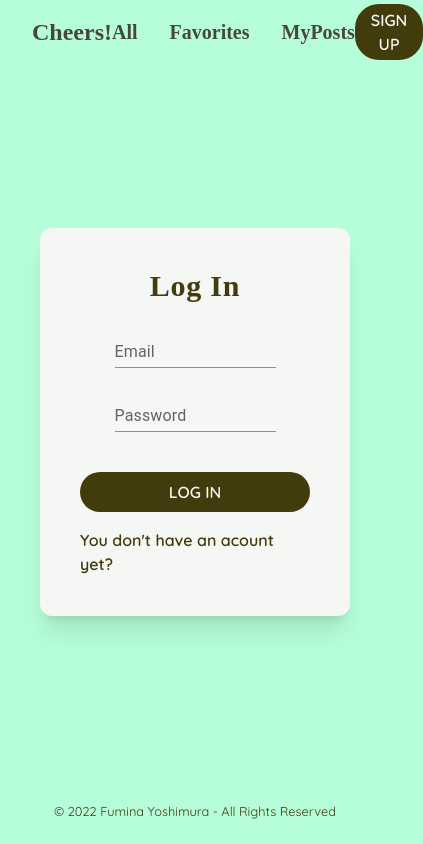
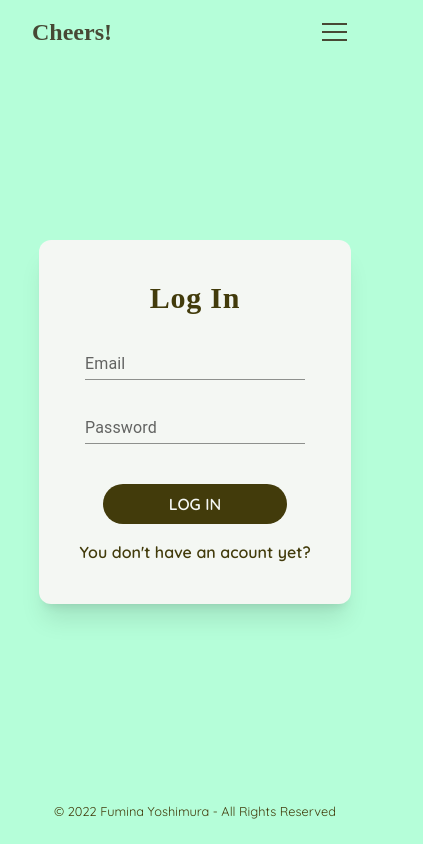
Before and after one commit to 237ganbaru365/beer-fav, a React (Create React App) app: page /login in a window 390 px wide. Shown: the whole page, 423 px wide, since content can reach past the window. Built offline with nearby package versions, Linux system fonts and the light colour scheme; no server answers; a web font is replaced by a local one.

Commit message:
add hamburger menu

```diff
--- a/package.json
+++ b/package.json
@@ -14,6 +14,7 @@
     "@testing-library/react": "^13.3.0",
     "@testing-library/user-event": "^13.5.0",
     "firebase": "^9.9.0",
+    "hamburger-react": "^2.5.0",
     "react": "^18.2.0",
     "react-dom": "^18.2.0",
     "react-hook-form": "^7.33.1",
--- a/src/App.js
+++ b/src/App.js
@@ -1,4 +1,4 @@
-import React, { useEffect, useState } from "react";
+import React, { useEffect } from "react";
 import { useDispatch } from "react-redux";
 import { BrowserRouter, Routes, Route, Navigate } from "react-router-dom";
 
--- a/src/components/atoms/Card.js
+++ b/src/components/atoms/Card.js
@@ -2,9 +2,7 @@ import React from "react";
 
 export const Card = ({ children, styles }) => {
   return (
-    <div
-      className={`bg-neutral rounded-xl shadow-xl p-10 mx-10 sm:mx-20 md:mx-28 lg:mx-40 xl:mx-80 my-20 ${styles}`}
-    >
+    <div className={`bg-neutral rounded-xl shadow-xl p-10 ${styles}`}>
       {children}
     </div>
   );
--- /dev/null
+++ b/src/components/molecules/HamburgerMenu.js
@@ -0,0 +1,79 @@
+import React, { useState } from "react";
+import { NavLink } from "react-router-dom";
+import { useNavigate } from "react-router-dom";
+
+import { Button } from "../atoms/Button";
+import { Squash as Hamburger } from "hamburger-react";
+import { Divider, Drawer } from "@mui/material";
+import AccountCircleIcon from "@mui/icons-material/AccountCircle";
+
+export const HamburgerMenu = ({ isLogin, logoutHandler, user }) => {
+  const navigate = useNavigate();
+  const [isOpen, setIsOpen] = useState(false);
+  return (
+    <div className="md:hidden">
+      <Hamburger toggled={isOpen} toggle={setIsOpen} size={25} />
+      <Drawer
+        anchor="right"
+        open={isOpen}
+        onClose={() => setIsOpen(false)}
+        onOpen={() => setIsOpen(true)}
+      >
+        <div className="p-8 font-nova text-xl">
+          <Hamburger toggled={isOpen} toggle={setIsOpen} size={25} />
+          <ul className="p-8">
+            <li className="mb-4">
+              <NavLink
+                to="/posts"
+                className={({ isActive }) =>
+                  isActive ? "mr-8 border-b-2 border-dark" : "mr-8"
+                }
+              >
+                All
+              </NavLink>
+            </li>
+
+            <li className="mb-4">
+              <NavLink
+                to="/favorite"
+                className={({ isActive }) =>
+                  isActive ? "mr-8 border-b-2 border-dark" : "mr-8"
+                }
+              >
+                Favorites
+              </NavLink>
+            </li>
+
+            <li className="mb-4">
+              <NavLink
+                to="/my-posts"
+                className={({ isActive }) =>
+                  isActive ? "border-b-2 border-dark" : ""
+                }
+              >
+                MyPosts
+              </NavLink>
+            </li>
+          </ul>
+          <Divider />
+          <div className="text-center m-4">
+            {isLogin && (
+              <div className="FlexCenter">
+                <h4 className="mr-4 font-quicksand">
+                  <AccountCircleIcon />
+                  {user.username}
+                </h4>
+                <Button content="LOG OUT" onClick={logoutHandler} />
+              </div>
+            )}
+            {!isLogin && (
+              <>
+                <Button content="SIGN UP" onClick={() => navigate("/signup")} />
+              </>
+            )}
+          </div>
+        </div>
+      </Drawer>
+    </div>
+  );
+};
--- a/src/components/molecules/HeaderActions.js
+++ b/src/components/molecules/HeaderActions.js
@@ -7,7 +7,7 @@ import { Button } from "../atoms/Button";
 export const HeaderActions = ({ isLogin, logoutHandler, user }) => {
   const navigate = useNavigate();
   return (
-    <div className="basis-1/3 flex justify-end">
+    <div className="hidden basis-1/3 md:flex justify-end">
       {isLogin && (
         <div className="FlexCenter">
           <h4 className="mr-4 font-quicksand">
--- a/src/components/molecules/NavBar.js
+++ b/src/components/molecules/NavBar.js
@@ -3,7 +3,7 @@ import { NavLink } from "react-router-dom";
 
 export const NavBar = () => {
   return (
-    <ul className="basis-1/2 text-xl font-semibold flex justify-center">
+    <ul className="hidden basis-1/2 text-xl font-semibold md:flex justify-center">
       <NavLink
         to="/posts"
         className={({ isActive }) =>
--- a/src/components/organisms/AuthForm.js
+++ b/src/components/organisms/AuthForm.js
@@ -19,7 +19,7 @@ export const AuthForm = ({ onSubmit, register, errors, isLoginMode }) => {
     <form onSubmit={onSubmit} className="FlexColumn w-full">
       {!isLoginMode && (
         <FormInputText
-          sx={{ marginBottom: "1rem", width: "70%" }}
+          sx={{ marginBottom: "1rem" }}
           {...register("username")}
           id="username"
           type="text"
@@ -29,7 +29,7 @@ export const AuthForm = ({ onSubmit, register, errors, isLoginMode }) => {
         />
       )}
       <FormInputText
-        sx={{ marginBottom: "1rem", width: "70%" }}
+        sx={{ marginBottom: "1rem" }}
         {...register("email")}
         id="email"
         type="email"
@@ -38,7 +38,7 @@ export const AuthForm = ({ onSubmit, register, errors, isLoginMode }) => {
         helperText={errors?.email?.message}
       />
       <FormInputText
-        sx={{ marginBottom: "2.5rem", width: "70%" }}
+        sx={{ marginBottom: "2.5rem" }}
         {...register("password")}
         id="password"
         type="password"
@@ -47,10 +47,10 @@ export const AuthForm = ({ onSubmit, register, errors, isLoginMode }) => {
         helperText={errors?.password?.message}
       />
       <Button
-        className="w-full py-2 mb-4 md:w-2/5"
+        className="w-4/5 py-2 mb-4"
         content={isLoginMode ? "LOG IN" : "SIGN UP"}
       />
-      <p onClick={changeModeHandler} className="font-semibold Hover">
+      <p onClick={changeModeHandler} className="font-semibold text-center">
         {isLoginMode
           ? " You don't have an acount yet?"
           : "You already have an acount?"}
--- a/src/components/organisms/Header.js
+++ b/src/components/organisms/Header.js
@@ -9,6 +9,8 @@ import { logout } from "../../features/user/userSlice";
 import { Logo } from "../atoms/Logo";
 import { NavBar } from "../molecules/NavBar";
 import { HeaderActions } from "../molecules/HeaderActions";
+import { HamburgerMenu } from "../molecules/HamburgerMenu";
+import AccountCircleIcon from "@mui/icons-material/AccountCircle";
 
 export const Header = () => {
   const dispatch = useDispatch();
@@ -20,7 +22,7 @@ export const Header = () => {
   };
 
   return (
-    <header className="h-16 min-w-full px-8 flex items-center font-nova text-darker">
+    <header className="h-16 min-w-full px-8 flex items-center justify-between font-nova text-darker">
       <Logo isLogin={isLogin} />
       <NavBar />
       <HeaderActions
@@ -28,6 +30,11 @@ export const Header = () => {
         logoutHandler={logoutHandler}
         user={user}
       />
+      <HamburgerMenu
+        isLogin={isLogin}
+        logoutHandler={logoutHandler}
+        user={user}
+      />
     </header>
   );
 };
```
Also changed, not shown: 1 other file (tests, documents, lock files or other folders).
